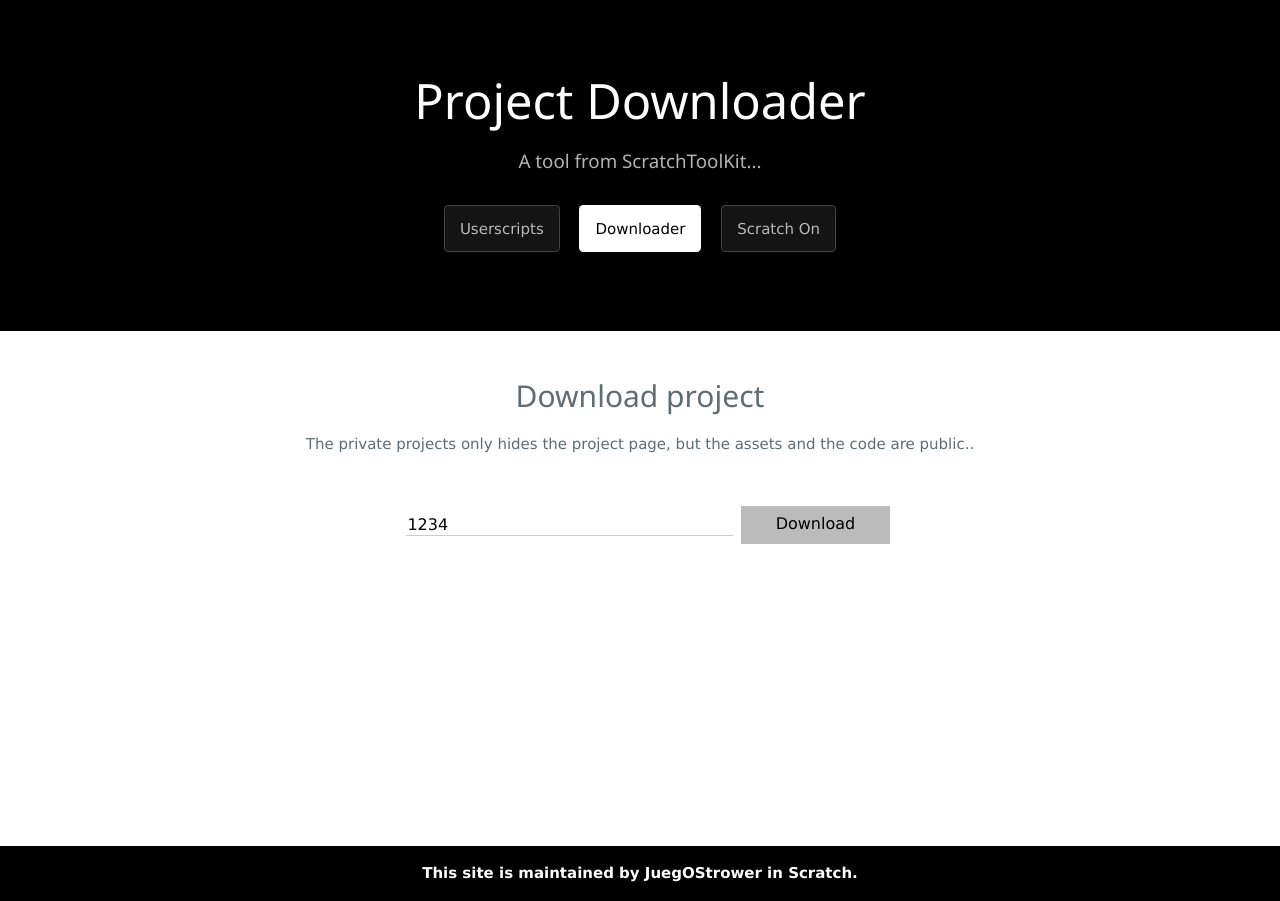
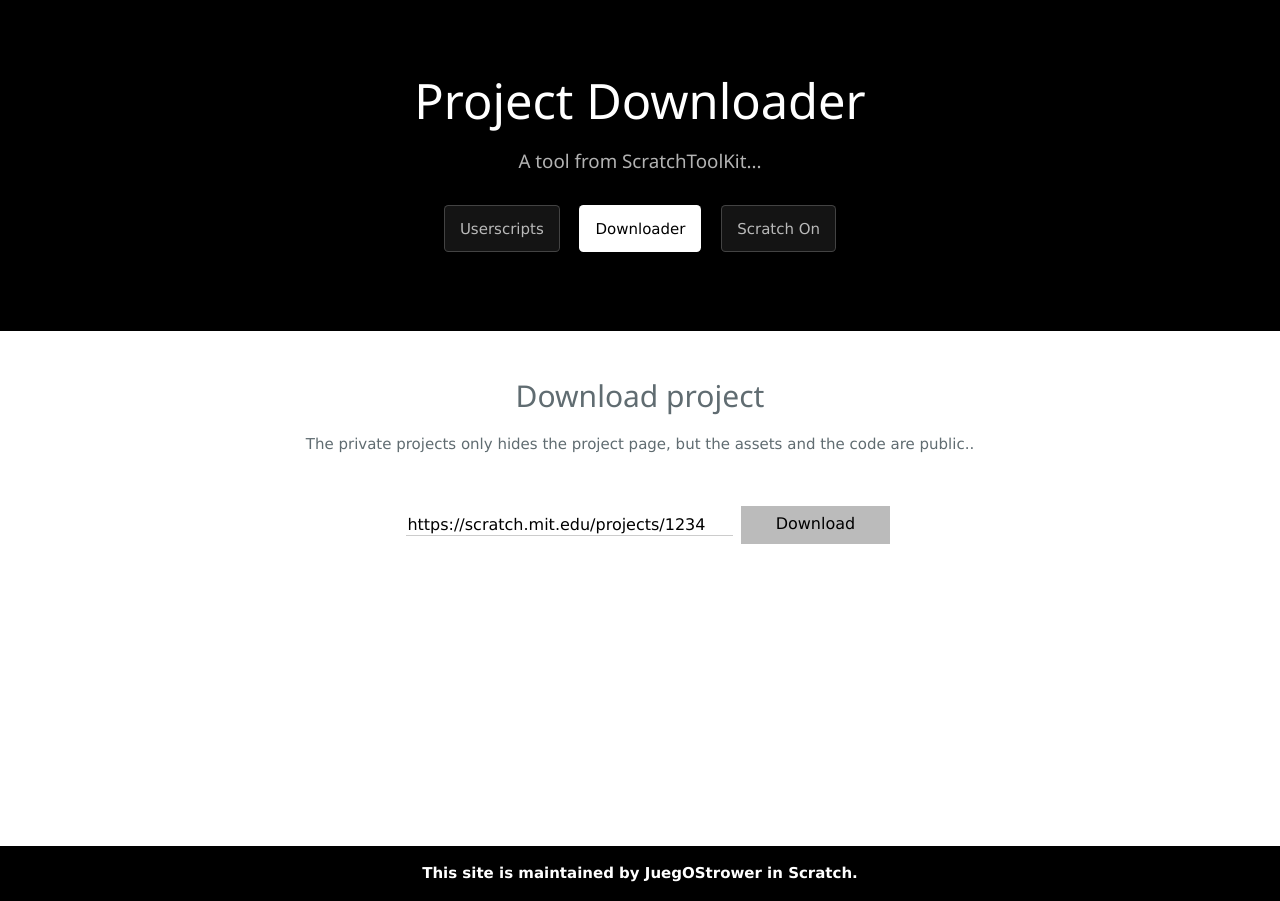
Before and after one commit to JuegOStrower/juegostrower.github.io, a Jekyll site: the page downloader/index.html, which Jekyll copies as it is, in a window 1280 px wide. Built offline with Jekyll 4.4.1, drawn with Linux system fonts in a browser that asks for light colours; nearby versions of some CDN libraries; comment, search, counter and statistics services are not loaded.

Commit message:
Update index.html

```diff
--- a/downloader/index.html
+++ b/downloader/index.html
@@ -24,7 +24,7 @@
   <body>
     <section class="w3-center w3-container w3-black w3-padding-64">
       <h1 class="project-name">Project Downloader</h1>
-		<h2 class="project-tagline">A tool from <a href="/">ScratchToolKit...</a></h2>
+		<h2 class="project-tagline">A tool from <a href="/">ScratchToolKit</a>...</h2>
       <a href="/userscripts" class="btn">Userscripts</a>
       <a href="/downloader" class="btn w3-white w3-text-black">Downloader</a>
       <a href="/scratchon" class="btn">Scratch On</a>
@@ -41,7 +41,7 @@
 			<th id="downdirect" class="w3-right w3-small">Direct link</th>
           </tr>
           <tr id="downinput" style="background-color:rgb(255, 255, 255)">
-            <td><input id="downproj" style="padding:1px" class="w3-input w3-text-black" type="text" value="1234"></td>
+            <td><input id="downproj" style="padding:1px; color: black;" class="w3-input" type="text" value="https://scratch.mit.edu/projects/1234"></td>
             <td id="downnow" class="w3-gray w3-hover-indigo w3-center w3-button">Download</td>
 	</tr>
         </tbody></table>
```
